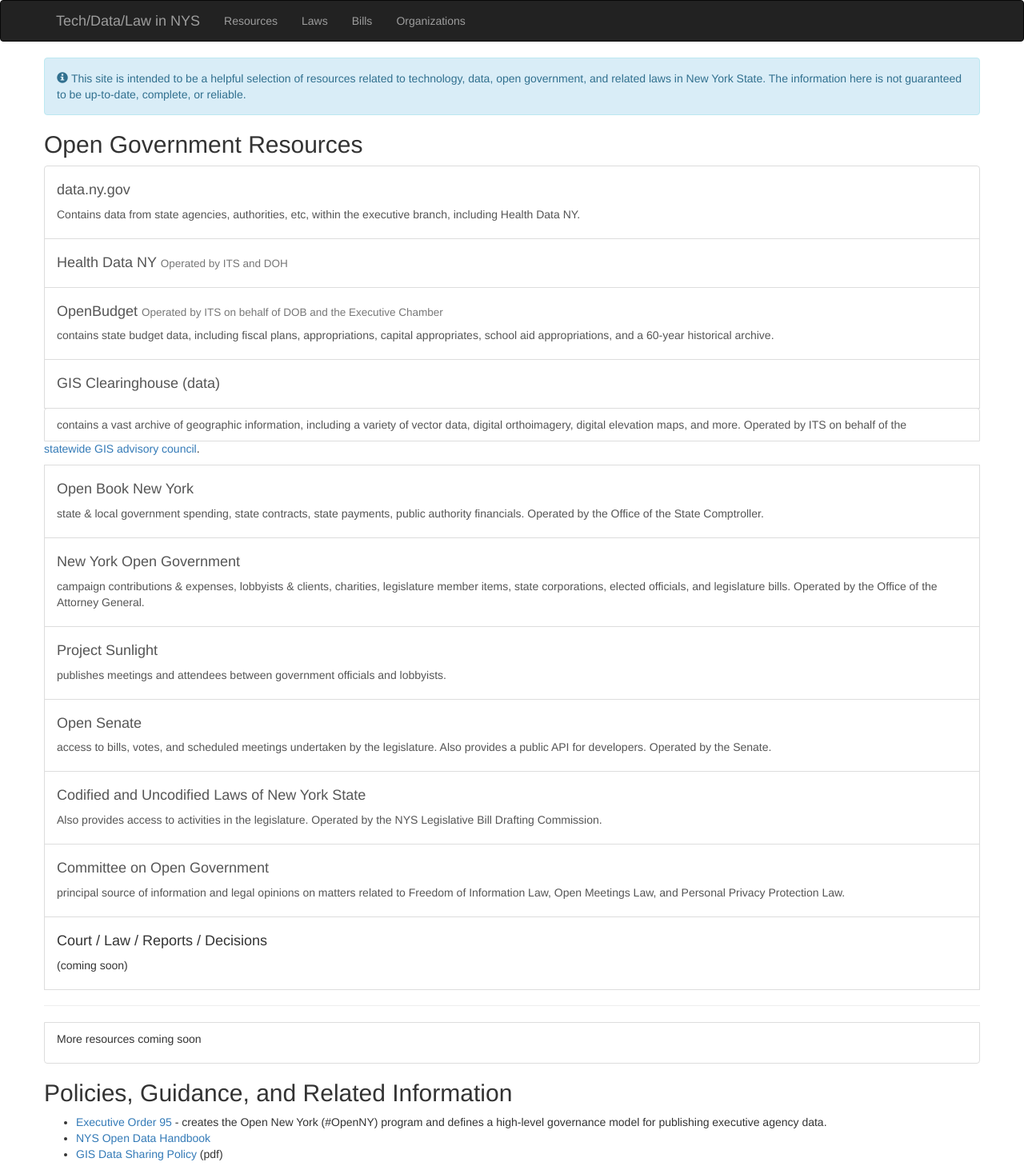
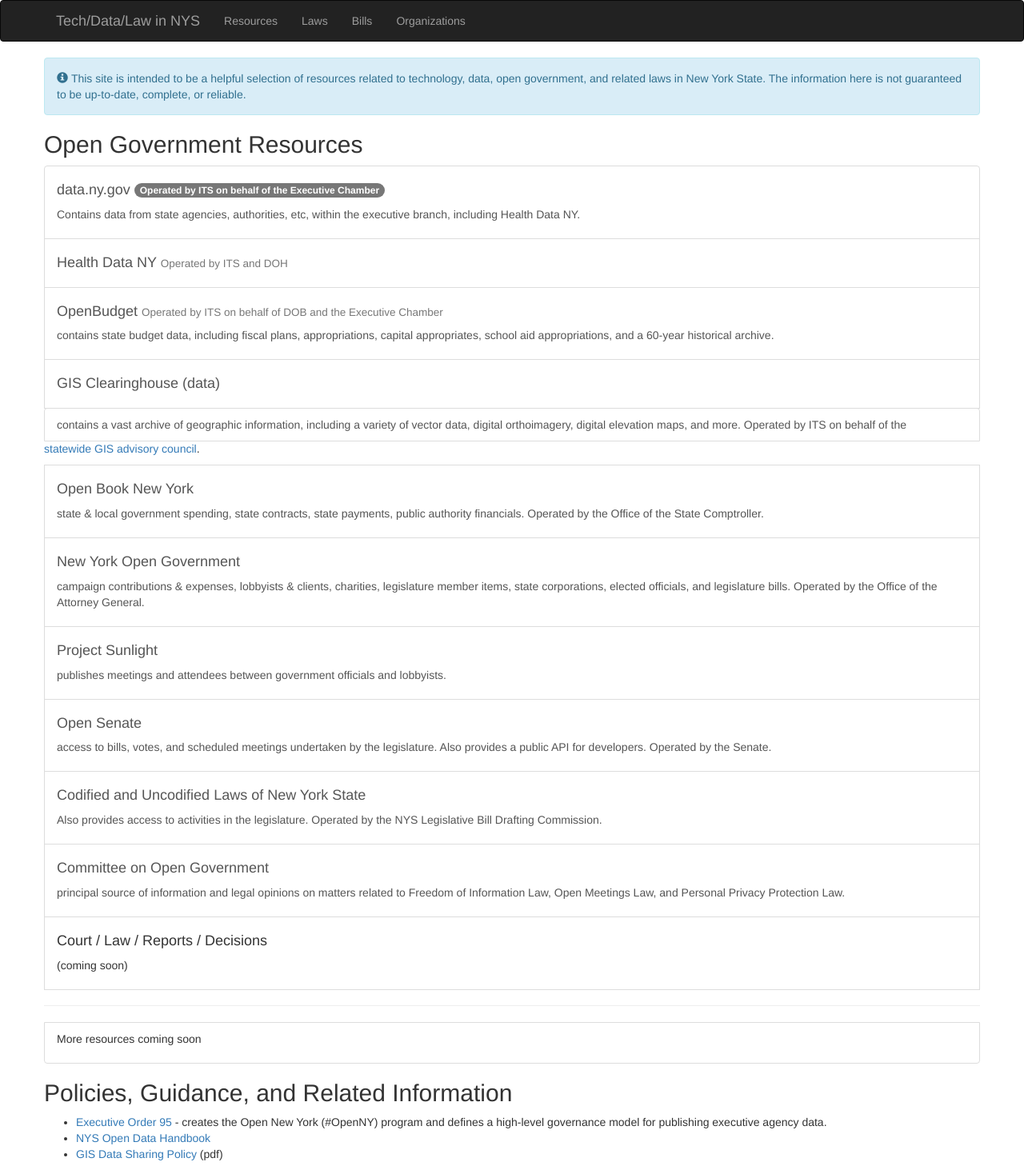
Before and after one commit to technickle/open-data-resources, a Jekyll site: the page built from resources/index.md, in a window 1280 px wide. Shown: the whole page at 80% size. Built offline with Jekyll 4.4.1, drawn with Linux system fonts in a browser that asks for light colours; nearby versions of some CDN libraries.

Commit message:
Update index.md

```diff
--- a/resources/index.md
+++ b/resources/index.md
@@ -7,7 +7,7 @@ layout: default
 
 <div class="list-group">
   <a class="list-group-item" href="https://data.ny.gov">
-    <h4>data.ny.gov <small class="label">Operated by ITS on behalf of the Executive Chamber</small></h4>
+    <h4>data.ny.gov <small class="badge">Operated by ITS on behalf of the Executive Chamber</small></h4>
     <p>Contains data from state agencies, authorities, etc, within the executive branch, including Health Data NY.</p>
   </a>
   <a class="list-group-item" href="https://health.data.ny.gov">
```
